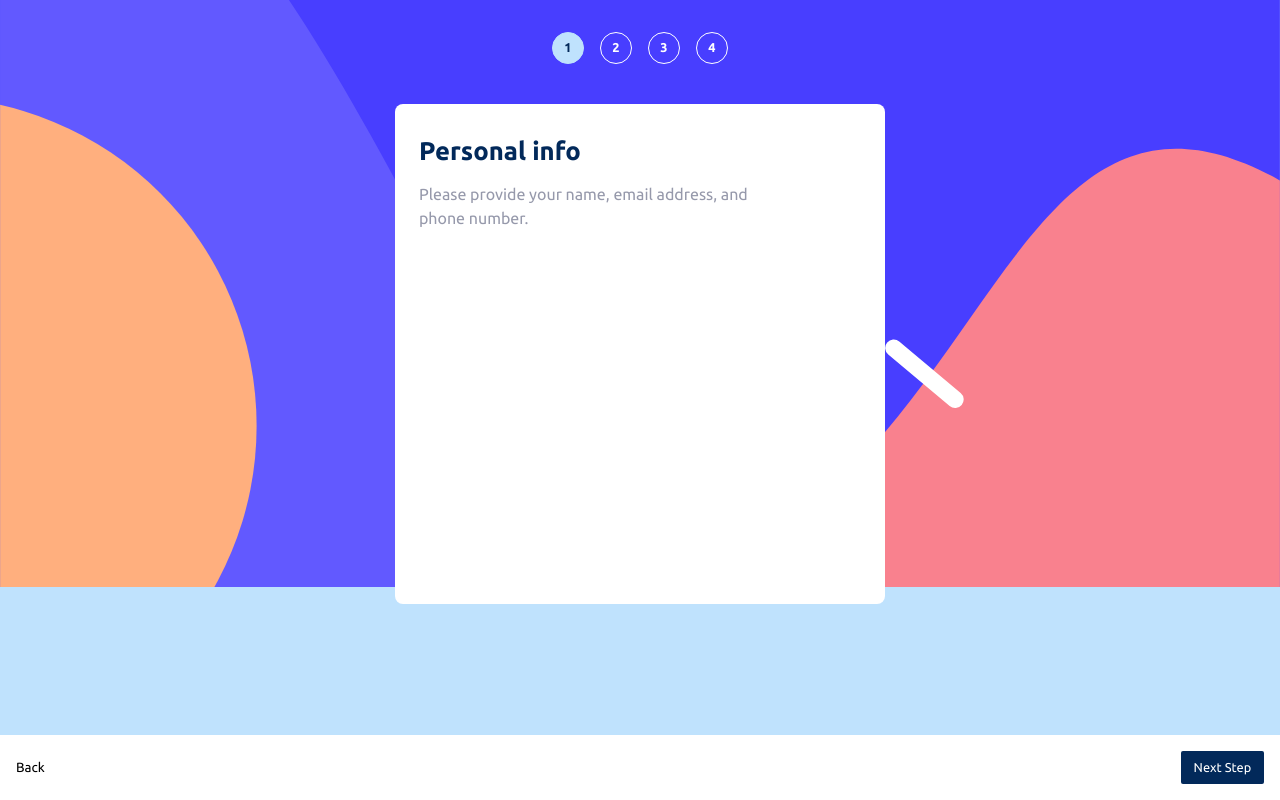
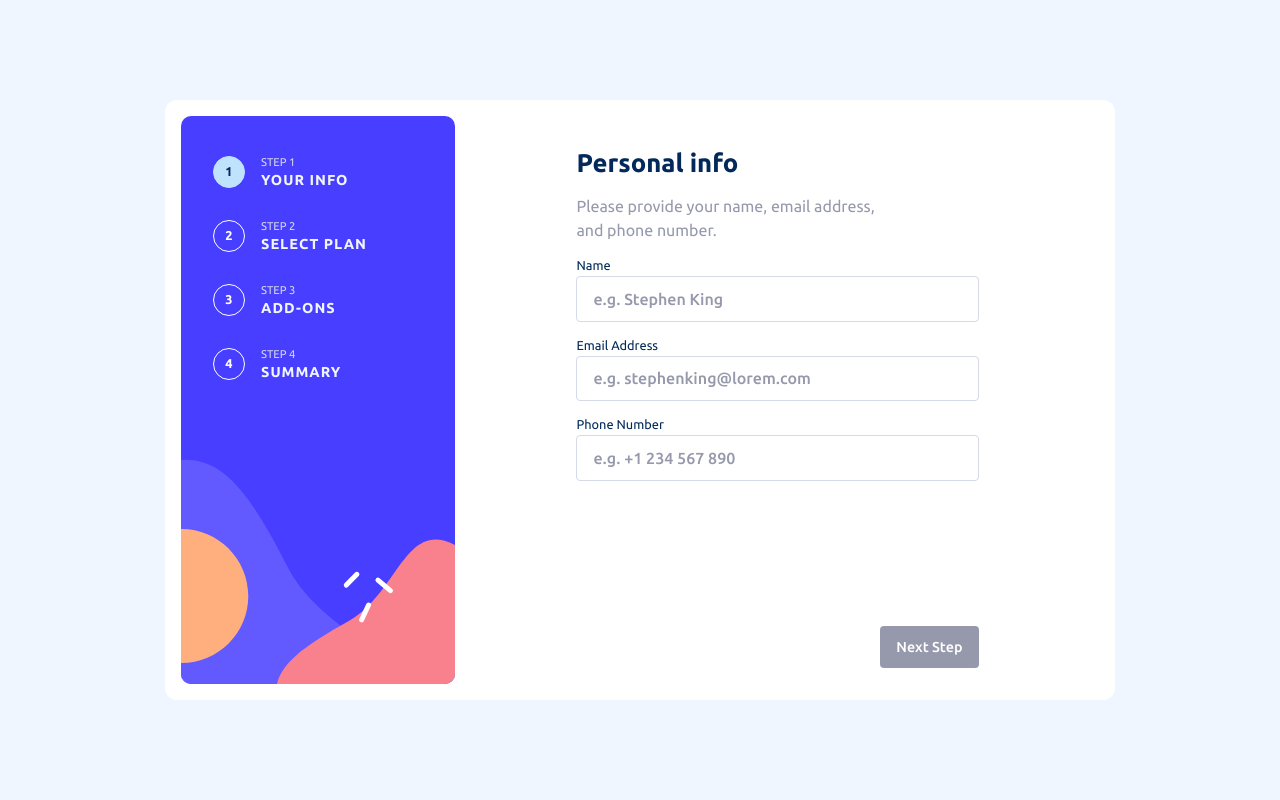
Before and after one commit to RylanZhou/frontend-mentor-multi-step-form, a React (Vite) app: page / in a window 1280 px wide. Built offline with nearby package versions, Linux system fonts and the light colour scheme.

Commit message:
feat: complete step1, build responsive layout

```diff
--- a/src/App.tsx
+++ b/src/App.tsx
@@ -11,16 +11,8 @@ function App() {
       <FormProvider>
         <main>
           <Step />
-
-          <div className={styles['form-container']}>
-            <Step1Form />
-          </div>
+          <Step1Form />
         </main>
-
-        <section>
-          <button className={styles.back}>Back</button>
-          <button className={styles.next}>Next Step</button>
-        </section>
       </FormProvider>
     </div>
   );
--- a/src/Components/Step.tsx
+++ b/src/Components/Step.tsx
@@ -12,11 +12,31 @@ export default function Step() {
     <div className={styles.Step}>
       <div className={styles.mobile}>
         {stepTitles.map((each, index) => (
-          <div className={`${step === index + 1 ? styles.active : ''}`} key={index}>
+          <div
+            className={`${styles.indicator} ${step === index + 1 ? styles.active : ''}`}
+            key={index}
+          >
             {index + 1}
           </div>
         ))}
       </div>
+
+      <ul className={styles.desktop}>
+        {stepTitles.map((each, index) => (
+          <li key={index}>
+            <div
+              className={`${styles.indicator} ${step === index + 1 ? styles.active : ''}`}
+              key={index}
+            >
+              {index + 1}
+            </div>
+            <div className={styles.text}>
+              <span>Step {index + 1}</span>
+              <h3>{each}</h3>
+            </div>
+          </li>
+        ))}
+      </ul>
     </div>
   );
 }
--- a/src/Components/Step1Form.tsx
+++ b/src/Components/Step1Form.tsx
@@ -1,15 +1,110 @@
-import React, { useContext } from 'react';
+import React, { useContext, useEffect, useRef, useState } from 'react';
 import { FormContext } from '../FormContext';
 
 import styles from '../styles/form.module.scss';
+import StepButton from './StepButton';
 
 export default function Step1Form() {
-  const { step1, saveStep1 } = useContext(FormContext) as FormContextType;
+  const { step1, saveStep1, stepForward } = useContext(FormContext) as FormContextType;
+
+  const [form, setForm] = useState<FormDataType['step1']>(step1);
+  const [nextButtonDisabled, setNextButtonDisabled] = useState(true);
+
+  const [errors, setErrors] = useState<FormDataType['step1']>({
+    name: '',
+    email: '',
+    phone: '',
+  });
+
+  useEffect(() => {
+    setNextButtonDisabled(
+      Object.values(form).some((val) => !val) || Object.values(errors).some((val) => !!val),
+    );
+  }, [errors]);
+
+  const handleChange = (name: string, value: string, reg?: RegExp) => {
+    setForm({ ...form, [name]: value });
+
+    if (!value) {
+      setErrors({ ...errors, [name]: 'This field is required' });
+    } else if (!!reg && !value.match(reg)) {
+      setErrors({ ...errors, [name]: 'Invalid format' });
+    } else {
+      setErrors({ ...errors, [name]: '' });
+    }
+  };
+
+  const handleNextStep = () => {
+    if (nextButtonDisabled) {
+      return;
+    }
+
+    saveStep1(form);
+    stepForward();
+  };
 
   return (
-    <form className={styles.form}>
-      <h1>Personal info</h1>
-      <h3>Please provide your name, email address, and phone number.</h3>
-    </form>
+    <div className={styles['form-container']}>
+      <form className={styles.form} noValidate>
+        <h1>Personal info</h1>
+        <h3>Please provide your name, email address, and phone number.</h3>
+
+        <div>
+          <label>
+            Name
+            {!!errors.name && <span className={styles.error}>{errors.name}</span>}
+          </label>
+          <input
+            className={`${!!errors.name && styles.error}`}
+            type="text"
+            name="name"
+            value={form.name}
+            required
+            placeholder="e.g. Stephen King"
+            onChange={({ target }) => handleChange(target.name, target.value)}
+          />
+        </div>
+        <div>
+          <label>
+            Email Address
+            {!!errors.email && <span className={styles.error}>{errors.email}</span>}
+          </label>
+          <input
+            className={`${!!errors.email && styles.error}`}
+            type="email"
+            name="email"
+            value={form.email}
+            required
+            placeholder="e.g. stephenking@lorem.com"
+            onChange={({ target }) =>
+              handleChange(target.name, target.value, /^[\w-.]+@([\w-]+\.)+[\w-]{2,4}$/)
+            }
+          />
+        </div>
+        <div>
+          <label>
+            Phone Number
+            {!!errors.phone && <span className={styles.error}>{errors.phone}</span>}
+          </label>
+          <input
+            className={`${!!errors.phone && styles.error}`}
+            type="text"
+            name="phone"
+            inputMode="numeric"
+            value={form.phone}
+            required
+            placeholder="e.g. +1 234 567 890"
+            onChange={({ target }) => handleChange(target.name, target.value, /^\+\d+$/)}
+          />
+        </div>
+      </form>
+
+      <StepButton
+        backButtonVisible={false}
+        nextButtonVisible={true}
+        nextButtonDisabled={nextButtonDisabled}
+        stepForward={handleNextStep}
+      />
+    </div>
   );
 }
--- /dev/null
+++ b/src/Components/StepButton.tsx
@@ -0,0 +1,43 @@
+import React from 'react';
+
+import styles from '../styles/form.module.scss';
+
+interface StepButtonProps {
+  backButtonVisible: boolean;
+  nextButtonVisible: boolean;
+  nextButtonDisabled: boolean;
+  stepBack?: () => void;
+  stepForward?: () => void;
+}
+
+export default function StepButton({
+  backButtonVisible,
+  nextButtonVisible,
+  nextButtonDisabled,
+  stepBack,
+  stepForward,
+}: StepButtonProps) {
+  return (
+    <section className={styles['step-button']}>
+      {backButtonVisible ? (
+        <button className={styles.back} onClick={() => stepBack && stepBack()}>
+          Back
+        </button>
+      ) : (
+        <button style={{ visibility: 'hidden' }}></button>
+      )}
+
+      {nextButtonVisible ? (
+        <button
+          className={styles.next}
+          disabled={nextButtonDisabled}
+          onClick={() => stepForward && stepForward()}
+        >
+          Next Step
+        </button>
+      ) : (
+        <button style={{ visibility: 'hidden' }}></button>
+      )}
+    </section>
+  );
+}
--- a/src/styles/App.module.scss
+++ b/src/styles/App.module.scss
@@ -1,49 +1,37 @@
 @import './colors.scss';
 
 .App {
-  display: flex;
-  flex-direction: column;
   height: 100dvh;
+  width: 100%;
 
   main {
     display: flex;
     flex-direction: column;
     align-items: center;
-    flex: 1;
+    height: 100%;
     padding-top: 2rem;
 
     background-image: url(../assets/bg-sidebar-mobile.svg);
     background-repeat: no-repeat;
     background-size: contain;
     background-color: $lighter-blue;
+  }
 
-    .form-container {
-      min-height: 500px;
-      margin: 2.5rem 1rem 0 1rem;
-      padding: 2rem 1.5rem;
-      border-radius: 8px;
+  @media screen and (min-width: 675px) {
+    max-width: 950px;
+    max-height: 600px;
+    padding: 1rem;
+    border-radius: 12px;
+    background-color: $white;
 
+    main {
+      flex-direction: row;
+      align-items: flex-start;
+      padding-top: 0;
+      background-image: url(../assets/bg-sidebar-desktop.svg);
+      // background-size: min(calc(30vw + 2rem), 336px) 100%;
+      background-size: contain;
       background-color: $white;
     }
   }
-
-  section {
-    display: flex;
-    justify-content: space-between;
-    padding: 1rem;
-
-    button {
-      outline: none;
-      border: none;
-      background: none;
-
-      &.next {
-        padding: 0.6rem 0.8rem;
-        border-radius: 2px;
-        font-size: 0.8rem;
-        color: $white;
-        background-color: $dark-blue;
-      }
-    }
-  }
 }
--- a/src/styles/form.module.scss
+++ b/src/styles/form.module.scss
@@ -1,6 +1,13 @@
 @import './colors.scss';
 
-.form {
+.form-container {
+  // min-height: 500px;
+  display: flex;
+  flex-direction: column;
+  flex: 1;
+  width: 100%;
+  height: 100%;
+
   h1 {
     font-size: 1.6rem;
     color: $dark-blue;
@@ -9,9 +16,107 @@
   h3 {
     width: 80%;
     margin-top: 1rem;
+    margin-bottom: 1rem;
     line-height: 1.5;
     font-size: 1rem;
     font-weight: normal;
     color: $dark-gray;
   }
+
+  .form {
+    margin: 2.5rem 1rem 0 1rem;
+    padding: 2rem 1.5rem;
+    border-radius: 8px;
+    background-color: $white;
+
+    div {
+      margin: 1rem 0;
+
+      label {
+        display: flex;
+        justify-content: space-between;
+        margin-bottom: 4px;
+        font-size: 0.8rem;
+        color: $dark-blue;
+
+        .error {
+          font-weight: bold;
+          color: $red;
+        }
+      }
+
+      input {
+        display: block;
+        width: 100%;
+        padding: 0.8rem 1rem;
+        border: 1px solid $gray;
+        border-radius: 4px;
+        outline: none;
+        font-size: 1rem;
+        font-weight: bold;
+        color: $dark-blue;
+        cursor: pointer;
+        transition: border 0.5s;
+
+        &::placeholder {
+          color: $dark-gray;
+          font-weight: 500;
+        }
+
+        &:focus {
+          border-color: $dark-blue;
+        }
+
+        &.error {
+          border-color: $red;
+        }
+      }
+    }
+  }
+
+  @media screen and (min-width: 675px) {
+    align-items: center;
+    padding-bottom: 1rem;
+
+    .form {
+      width: 70%;
+      min-width: 450px;
+      margin-top: 0;
+    }
+  }
 }
+
+.step-button {
+  display: flex;
+  justify-content: space-between;
+  width: 100%;
+  padding: 1rem;
+  margin-top: auto;
+  background-color: $white;
+
+  button {
+    outline: none;
+    border: none;
+    background: none;
+    font-size: 0.9rem;
+    font-weight: 500;
+    transition: background 0.5s;
+
+    &.next {
+      padding: 0.8rem 1rem;
+      border-radius: 4px;
+      color: $white;
+      background-color: $dark-blue;
+
+      &:disabled {
+        background-color: $dark-gray;
+      }
+    }
+  }
+
+  @media screen and (min-width: 675px) {
+    width: 70%;
+    min-width: 450px;
+    padding: 0 1.5rem;
+  }
+}
--- a/src/styles/index.scss
+++ b/src/styles/index.scss
@@ -16,3 +16,14 @@
   -moz-osx-font-smoothing: grayscale;
   -webkit-text-size-adjust: 100%;
 }
+
+#root {
+  display: flex;
+  align-items: center;
+  justify-content: center;
+  height: 100dvh;
+}
+
+body {
+  background-color: #f0f6ff;
+}
--- a/src/styles/step.module.scss
+++ b/src/styles/step.module.scss
@@ -6,8 +6,40 @@
     align-items: center;
     justify-content: center;
     gap: 1em;
+  }
 
-    div {
+  .desktop {
+    display: none;
+    height: 100%;
+    width: 275px;
+    padding: 2.5rem 2rem;
+
+    li {
+      display: flex;
+      margin-bottom: 2rem;
+      gap: 1rem;
+
+      .text {
+        color: $white;
+        text-transform: uppercase;
+
+        span {
+          display: block;
+          font-size: 0.7rem;
+          color: $gray;
+        }
+
+        h3 {
+          margin-top: 4px;
+          letter-spacing: 1px;
+          font-size: 0.9rem;
+          color: $light-gray;
+        }
+      }
+    }
+  }
+
+  .indicator {
     width: 2rem;
     height: 2rem;
     line-height: 1.8rem;
@@ -24,5 +56,14 @@
       color: $dark-blue;
     }
   }
+
+  @media screen and (min-width: 675px) {
+    .mobile {
+      display: none;
+    }
+
+    .desktop {
+      display: block;
     }
   }
+}
```
Lines whose indentation alone changed are shown as unchanged.
